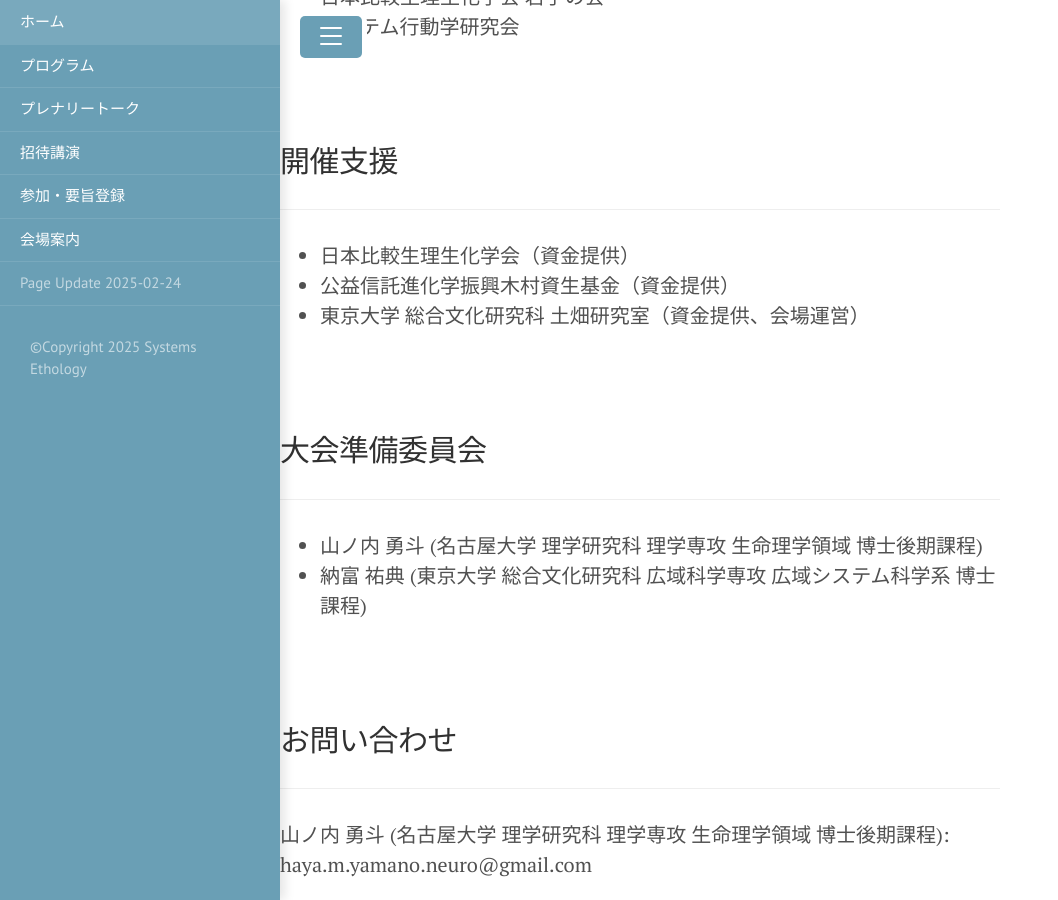
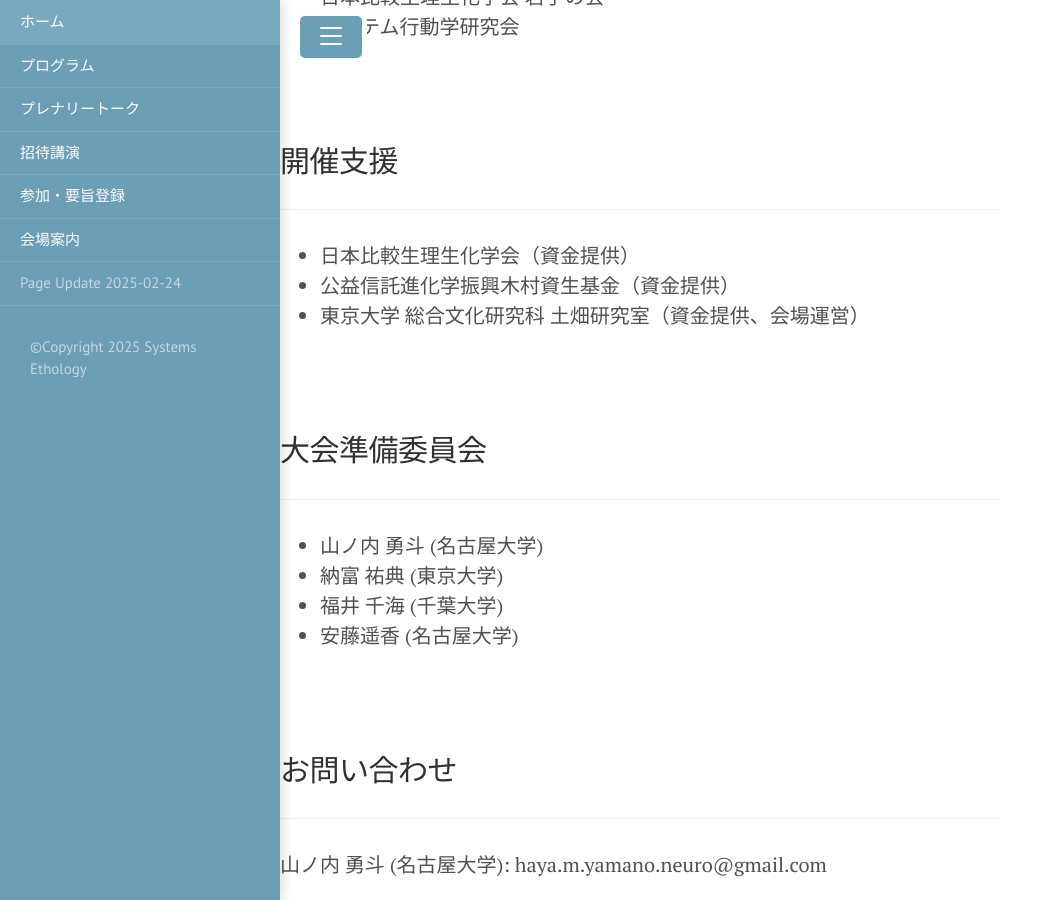
Before and after one commit to SystemsEthology/website, a Jekyll site: the page built from event_01/conference01_home.md, in a window 1280 px wide and 900 px high, scrolled down 5695 px. Shown: the whole window, without its empty margins (0-1058 px from the left). Built offline with Jekyll 4.4.1, drawn with Linux system fonts in a browser that asks for light colours.

Commit message:
update member

```diff
--- a/event_01/conference01_home.md
+++ b/event_01/conference01_home.md
@@ -135,8 +135,10 @@
 
 ## 大会準備委員会
 ***
-- 山ノ内 勇斗 (名古屋大学 理学研究科 理学専攻 生命理学領域 博士後期課程)
-- 納富 祐典 (東京大学 総合文化研究科 広域科学専攻 広域システム科学系 博士課程)
+- 山ノ内 勇斗 (名古屋大学)
+- 納富 祐典 (東京大学)
+- 福井 千海 (千葉大学)
+- 安藤遥香 (名古屋大学)
 
 <br>
 <br>
@@ -144,4 +146,4 @@
 ## お問い合わせ
 ***
 
-山ノ内 勇斗 (名古屋大学 理学研究科 理学専攻 生命理学領域 博士後期課程): haya.m.yamano.neuro@gmail.com
+山ノ内 勇斗 (名古屋大学): haya.m.yamano.neuro@gmail.com
```
